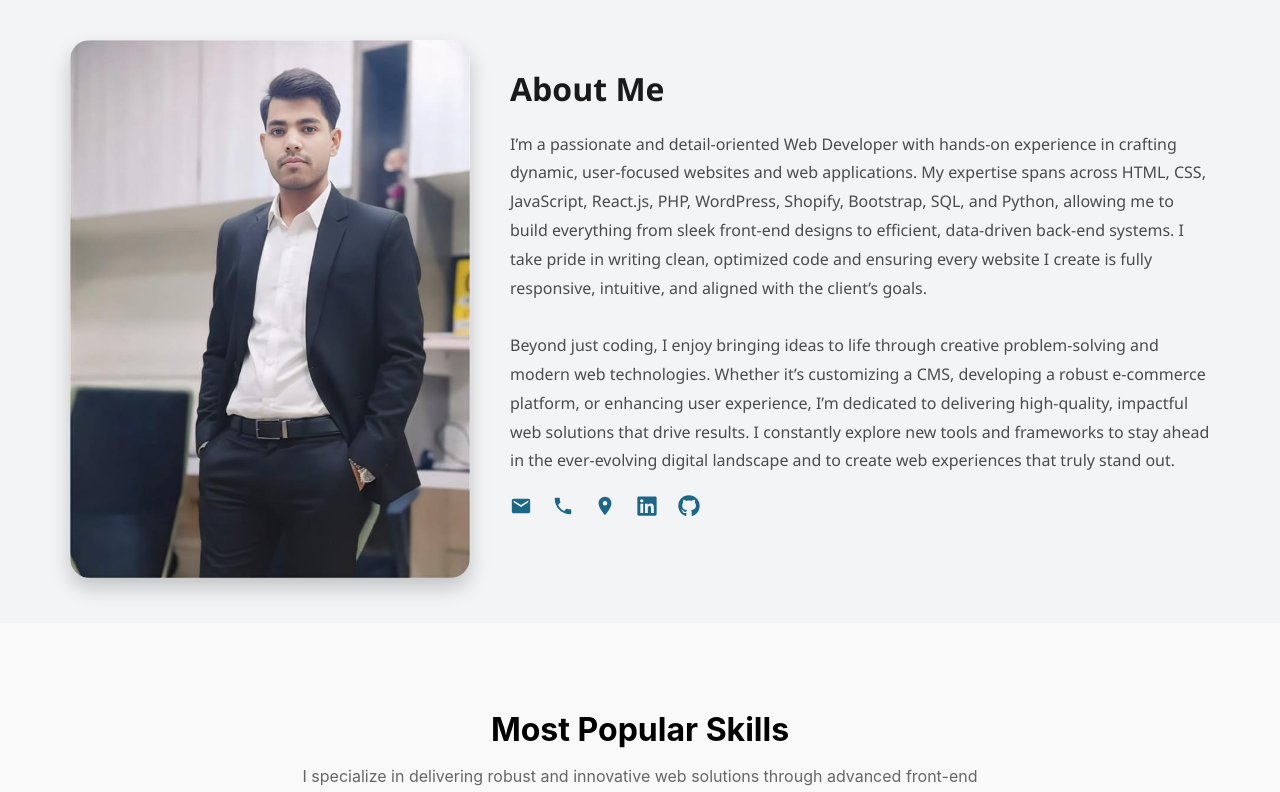
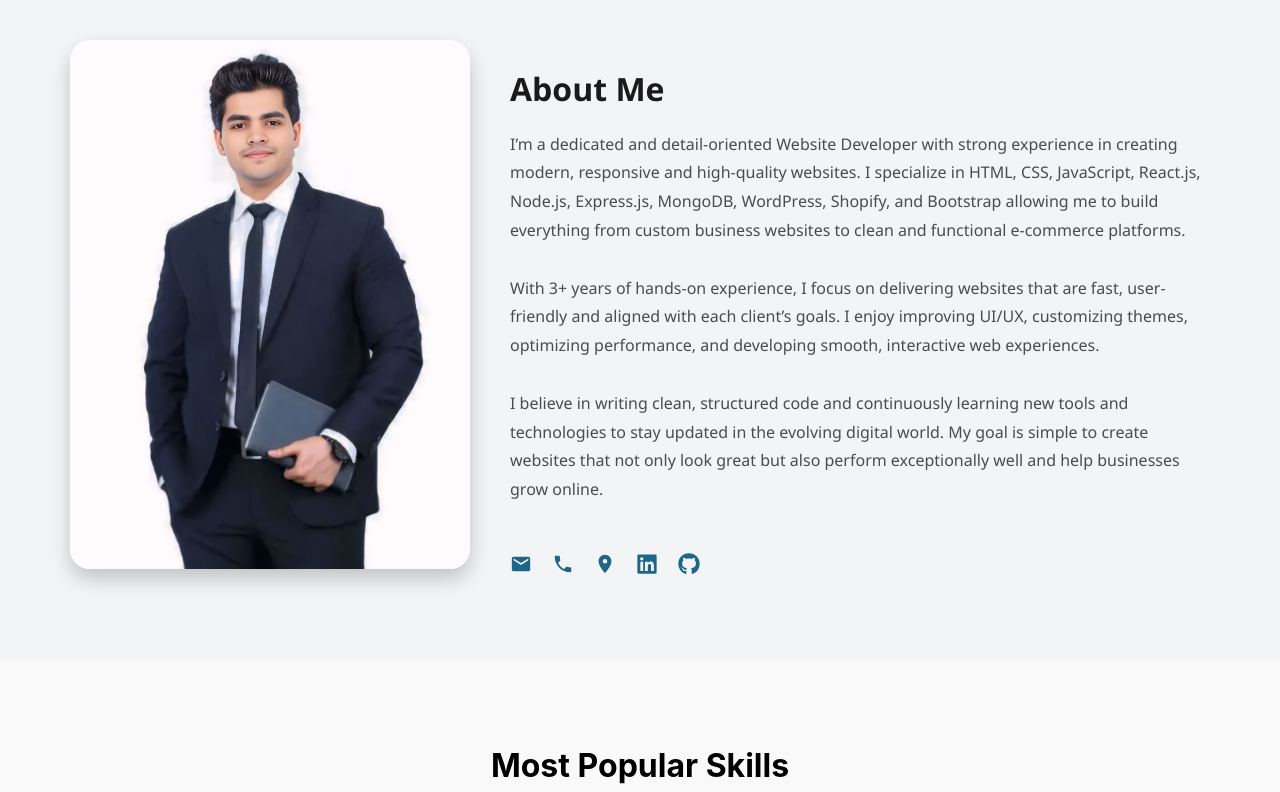
Before and after one commit to Vp900/Myportfolio, a React (Create React App) app: page / in a window 1280 px wide. Shown: the part 880-1672 px from the top of the page. Built offline with nearby package versions, Linux system fonts and the light colour scheme.

Commit message:
Update about section and change image format
Updated the about section to reflect new skills and experience.

```diff
--- a/src/components/about.js
+++ b/src/components/about.js
@@ -4,7 +4,7 @@ import './about.css';
 
 import { FaLinkedin, FaGithub } from 'react-icons/fa';
 import { MdEmail, MdLocationOn, MdPhone } from 'react-icons/md';
-import aboutImage from '../assets/aboutpic.jpeg';
+import aboutImage from '../assets/aboutpic.jpg';
 
 export default function About() {
   return (
@@ -17,10 +17,13 @@ export default function About() {
         <div className="about-right">
           <h2 className="main-heading">About Me</h2>
           <p className="description">
-            I’m a passionate and detail-oriented Web Developer with hands-on experience in crafting dynamic, user-focused websites and web applications. My expertise spans across HTML, CSS, JavaScript, React.js, PHP, WordPress, Shopify, Bootstrap, SQL, and Python, allowing me to build everything from sleek front-end designs to efficient, data-driven back-end systems. I take pride in writing clean, optimized code and ensuring every website I create is fully responsive, intuitive, and aligned with the client’s goals.
-            <br /><br />
-            Beyond just coding, I enjoy bringing ideas to life through creative problem-solving and modern web technologies. Whether it’s customizing a CMS, developing a robust e-commerce platform, or enhancing user experience, I’m dedicated to delivering high-quality, impactful web solutions that drive results. I constantly explore new tools and frameworks to stay ahead in the ever-evolving digital landscape and to create web experiences that truly stand out.
-          </p>
+           I’m a dedicated and detail-oriented Website Developer with strong experience in creating modern, responsive and high-quality websites. I specialize in HTML, CSS, JavaScript, React.js, Node.js, Express.js, MongoDB, WordPress, Shopify, and Bootstrap allowing me to build everything from custom business websites to clean and functional e-commerce platforms.
+<br></br><br></br>
+With 3+ years of hands-on experience, I focus on delivering websites that are fast, user-friendly and aligned with each client’s goals. I enjoy improving UI/UX, customizing themes, optimizing performance, and developing smooth, interactive web experiences.
+<br></br><br></br>
+I believe in writing clean, structured code and continuously learning new tools and technologies to stay updated in the evolving digital world. My goal is simple to create websites that not only look great but also perform exceptionally well and help businesses grow online.
+<br></br><br></br>
+            </p>
 
           <ul className="info-list">
             <div className="info">
```
